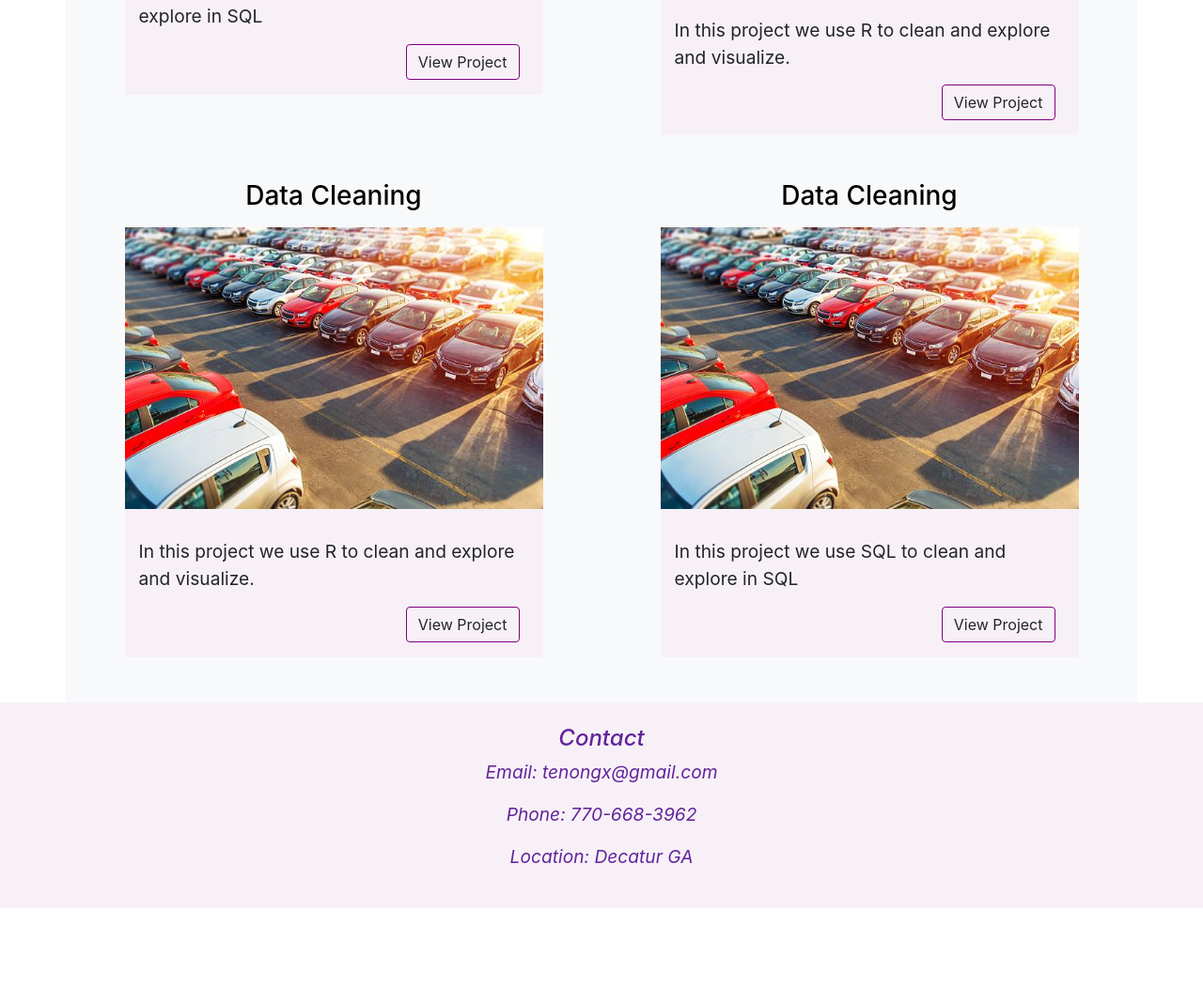
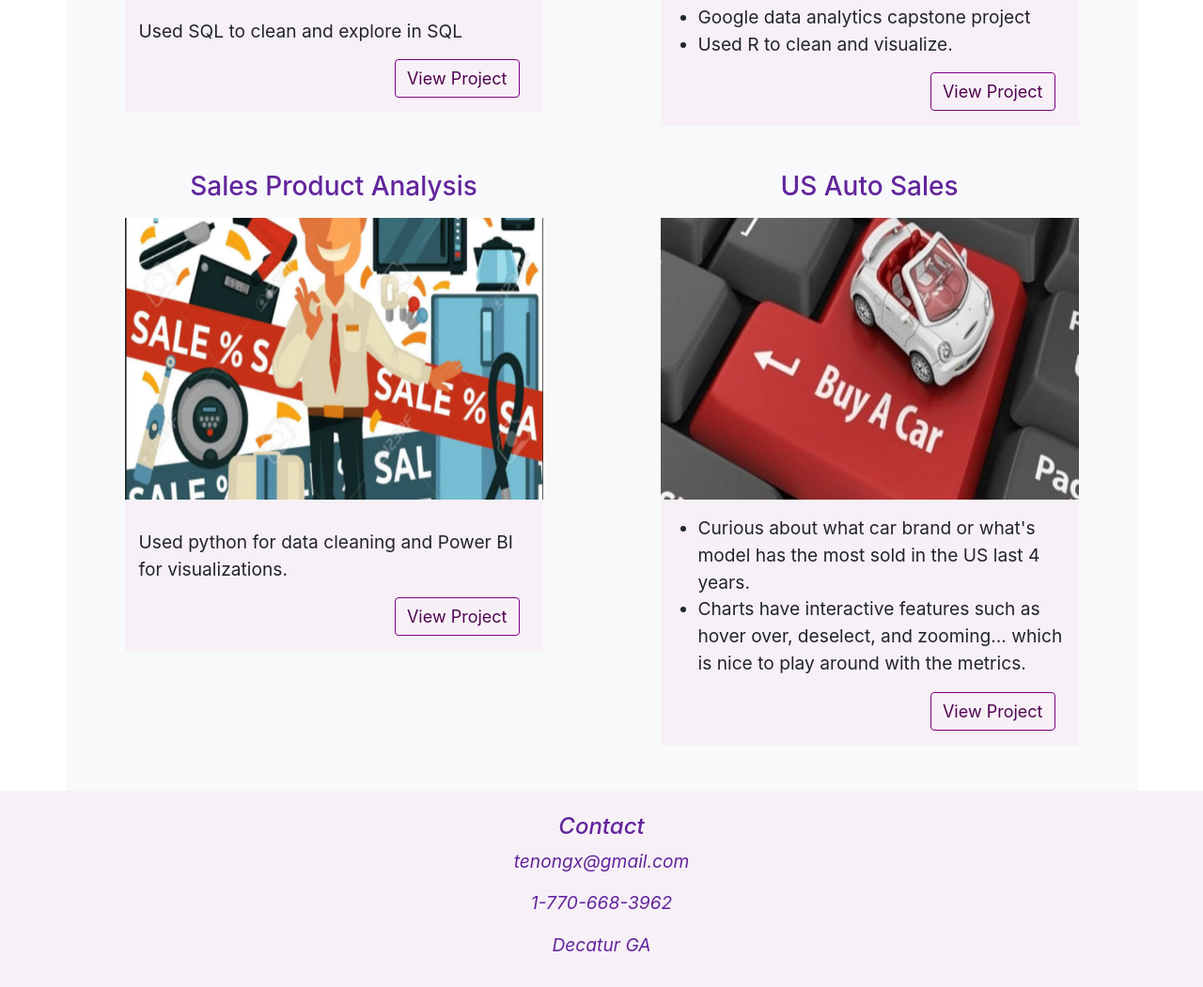
Before and after one commit to Ten-Ong/DataPortfolio.github.io, a plain HTML site: page index.html in a window 1280 px wide. Shown: the part 735-1786 px from the top of the page at 94% size. Before the commit the page ends 1702 px from the top, so only its background shows below. Drawn offline with nearby package versions, Linux system fonts and the light colour scheme.

Commit message:
added projects

```diff
--- a/css/style.css
+++ b/css/style.css
@@ -48,18 +48,7 @@ body {
     transform: scale(1.1);
 }
 
-.item h3 a{
-    color: black;
-}
-
-
-.item h3 a:link{
-    text-decoration: none;
-
-}
-
-.item h3 a:hover{
-    text-decoration: underline;
+.item h3{
     color: rgb(98, 36, 156);
 }
 
@@ -82,6 +71,8 @@ body {
     float: right;
     border: 1px solid purple;
     margin-right: 25px;
+    color: rgb(80, 5, 80);
+    font-size: large;
 }
 
 .item .btn:hover{
--- a/index.html
+++ b/index.html
@@ -27,7 +27,7 @@
             <div class="collapse navbar-collapse " id="myTogglerNav"> <!-- collapse -->
                 <div  class="navbar-nav ml-auto">
                     <a class="nav-item nav-link active" href="#">Portfolio</a>
-				    <a class="nav-item nav-link" href="#">Resumeee</a>
+				    <a class="nav-item nav-link" href="#">Resume</a>
 
                 </div>
 
@@ -40,8 +40,9 @@
 
 
 <div class="p-5 banner  text-center">
-  <h1>Protfolio</h1>
-  <p>Data Analysis with SQL, R, Tableau, Power BI and Python.</p>
+  <h1>Portfolio</h1>
+  <p>Data Analysis Projects</p>
+  <p>Proficiency using GitHub, Excel, SQL, R, Power BI, and Python.</p>
 </div>
 
 <div class="container bg-light ">
@@ -49,18 +50,16 @@
 
     <div class="col-sm-10 col-md-5 mx-auto ">
         <div class="mt-5 item ">
-            <h3 class="mb-3 text-center "><a href="https://github.com/Ten-Ong/DataPortfolio.github.io/blob/main/Data-Cleaning-in.sql">Data  Cleaning </a></h3>
+            <h3 class="mb-3 text-center ">Data  Cleaning </h3>
 
             <div>
-                <a href="https://github.com/Ten-Ong/DataPortfolio.github.io/blob/main/Data-Cleaning-in.sql">
-                    <img class="img-fluid "  src="images/cars.jpg" alt="Cars">
-                </a>
+                  <img class="img-fluid "  src="images/cars.jpg" alt="Cars">
             </div>
 
             <div class="py-3 detail ">
-                <p>In this project we use SQL to clean and explore in SQL </p>
+                <p>Used SQL to clean and explore in SQL </p>
 
-                <a href="https://github.com/Ten-Ong/DataPortfolio.github.io/blob/main/Data-Cleaning-in.sql" class="btn btn-defaut " role="button">View Project</a>
+                <a href="https://github.com/Ten-Ong/Data_Cleaning_with_SQL/blob/main/Data-Cleaning-in.sql" class="btn btn-defaut " role="button" target="_blank">View Project</a>
 
             </div>
         </div>
@@ -68,19 +67,20 @@
 
     <div class="col-sm-10 col-md-5 mx-auto ">
         <div class="mt-5 item ">
-            <h3 class="mb-3 text-center "><a href="https://www.kaggle.com/code/tenong/cyclistic-bike-share-case-study-with-r">Case Study with R </a></h3>
+            <h3 class="mb-3 text-center ">Case Study with R </h3>
 
             <div>
-                <a href="https://www.kaggle.com/code/tenong/cyclistic-bike-share-case-study-with-r">
-                    <img class="img-fluid "  src="images/cyclistic.png" alt="Cyclistic">
-                </a>
+                <img class="img-fluid "  src="images/cyclistic.png" alt="Cyclistic">
             </div>
 
             <div class="py-3 detail ">
-                <p>Google data analytics capstone project</p>
-                <p>In this project we use R to clean and explore and visualize. </p>
+                <ul>
+                    <li>Google data analytics capstone project</li>
+                    <li>Used R to clean and visualize.</li>
+                </ul>
 
-                <a href="https://www.kaggle.com/code/tenong/cyclistic-bike-share-case-study-with-r" class="btn btn-defaut " role="button">View Project</a>
+
+                <a href="https://www.kaggle.com/code/tenong/cyclistic-bike-share-case-study-with-r" class="btn btn-defaut " role="button" target="_blank">View Project</a>
 
             </div>
         </div>
@@ -88,19 +88,17 @@
 
     <div class="col-sm-10 col-md-5 mx-auto ">
         <div class="mt-5 item ">
-            <h3 class="mb-3 text-center "><a href=" ">Data  Cleaning </a></h3>
+            <h3 class="mb-3 text-center ">Sales Product Analysis</h3>
 
             <div>
-                <a href="#">
-                    <img class="img-fluid "  src="images/cars.jpg" alt="Cars">
-                </a>
+                <img class="img-fluid "  src="images/Product-sales.png" alt="Cars">
             </div>
 
             <div class="py-3 detail ">
 
-                <p>In this project we use R to clean and explore and visualize. </p>
+                <p>Used python for data cleaning and Power BI for visualizations. </p>
 
-                <a href="" class="btn btn-defaut " role="button">View Project</a>
+                <a href="https://github.com/Ten-Ong/Sales-Product-Analysis" class="btn btn-defaut " role="button" target="_blank">View Project</a>
 
             </div>
         </div>
@@ -108,18 +106,20 @@
 
     <div class="col-sm-10 col-md-5 mx-auto mb-5">
         <div class="mt-5 item ">
-            <h3 class="mb-3 text-center "><a href="">Data  Cleaning </a></h3>
+            <h3 class="mb-3 text-center ">US Auto Sales </h3>
 
             <div>
-                <a href="">
-                    <img class="img-fluid "  src="images/cars.jpg" alt="Cars">
-                </a>
+                <img class="img-fluid "  src="images/car.jpg" alt="Cars">
             </div>
 
             <div class="py-3 detail ">
-                <p>In this project we use SQL to clean and explore in SQL </p>
 
-                <a href="" class="btn btn-defaut " role="button">View Project</a>
+                <ul>
+                    <li>Curious about what car brand or what's model has the most sold in the US last 4 years.</li>
+                    <li>Charts have interactive features such as hover over, deselect, and zooming... which is nice to play around with the metrics. </li>
+                </ul>
+
+                <a href="https://www.kaggle.com/code/tenong/us-auto-sales-analysis" class="btn btn-defaut " role="button"  target="_blank">View Project</a>
 
             </div>
         </div>
@@ -131,9 +131,9 @@
 
 <div class="p-4 text-center footer">
     <h4>Contact</h4>
-  <p> <a href="mailto:tenongx@gmail.com">Email: tenongx@gmail.com</a> </p>
-  <p>Phone: 770-668-3962</p>
-  <p>Location: Decatur GA</p>
+  <p> <a href="mailto:tenongx@gmail.com">tenongx@gmail.com</a> </p>
+  <p>1-770-668-3962</p>
+  <p>Decatur GA</p>
 
 </div>
 <script src="https://cdn.jsdelivr.net/npm/jquery@3.5.1/dist/jquery.slim.min.js" integrity="sha384-DfXdz2htPH0lsSSs5nCTpuj/zy4C+OGpamoFVy38MVBnE+IbbVYUew+OrCXaRkfj" crossorigin="anonymous"></script>
```
Also changed, not shown: images/Product-sales.PNG (added), images/car.jpg (added).
